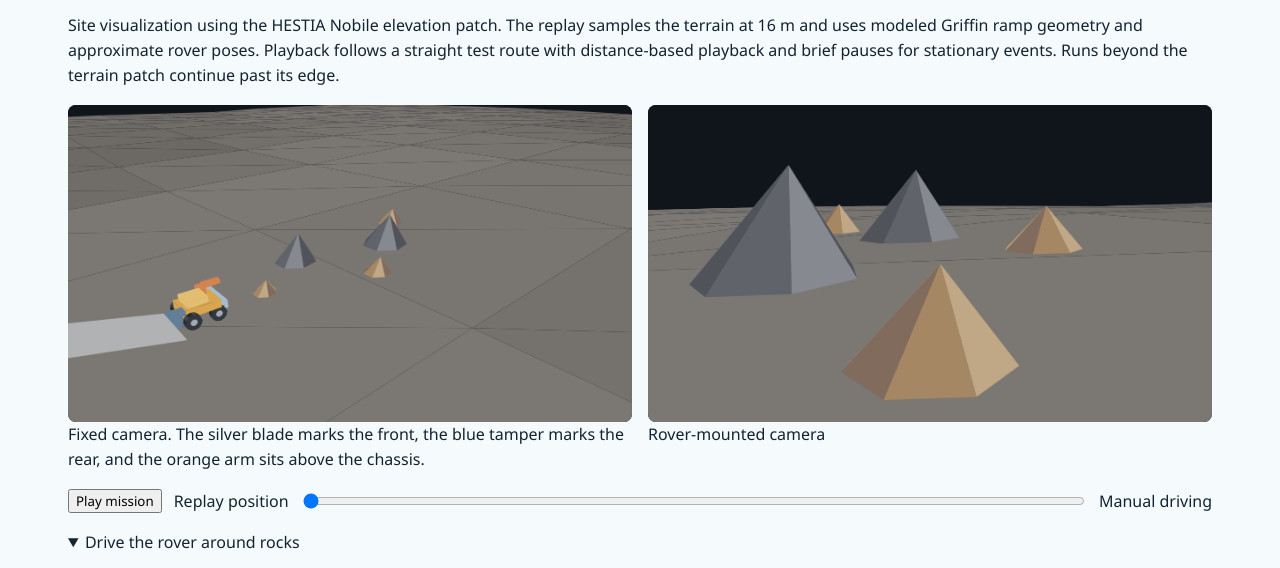
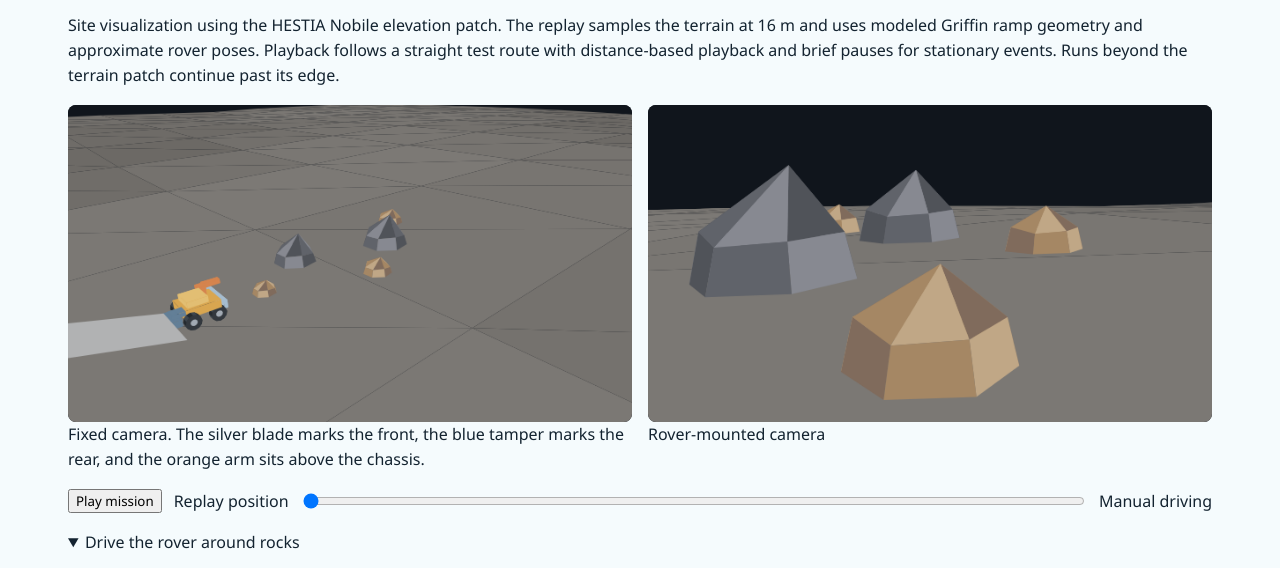
Before and after one commit to terrytrevino/logic-lunar-infrastructure, a plain HTML site: page rover-operations.html in a window 1280 px wide. Shown: the part 683-1251 px from the top of the page. Drawn offline with Linux system fonts and the light colour scheme.

Commit message:
Give rocks opaque geometry and keep rover paths clear of obstacles

```diff
--- a/rover-operations.html
+++ b/rover-operations.html
@@ -181,9 +181,16 @@ function rockFaces({x,y,r,movable}) {
     const px=x+Math.cos(angle)*r, py=y+Math.sin(angle)*r;
     return [px,py,ground(px,py)];
   });
+  const middle=base.map(([px,py],i)=>[mix(x,px,.86),mix(y,py,.86),ground(x,y)+r*(.45+.06*(i%3))]);
   const peak=[x+r*.15,y-r*.12,ground(x,y)+r*(movable?1.1:1.35)];
   const colors=movable?['#a58764','#c0a786','#806b5c']:['#60636a','#878991','#505359'];
-  return base.map((point,i)=>({points:[point,base[(i+1)%base.length],peak],color:colors[i%3]}));
+  return base.flatMap((point,i)=>{
+    const next=(i+1)%base.length;
+    return [
+      {points:[point,base[next],middle[next],middle[i]],color:colors[i%3]},
+      {points:[middle[i],middle[next],peak],color:colors[(i+1)%3]}
+    ];
+  });
 }
 function wheelFaces(x,y) {
   const ring = side => Array.from({length:12},(_,i)=>{
@@ -286,7 +293,11 @@ function drive(command) {
   const dx=Math.cos(driver.heading)*distance, dy=Math.sin(driver.heading)*distance;
   const next={x:driver.x+dx,y:driver.y+dy,heading:driver.heading};
   if(next.x<.75 || next.x>23 || Math.abs(next.y)>9) { drawCourse('Course boundary'); return; }
-  const contacts=rocks.filter(rock=>gap(next,rock)<rock.r+.9 && gap(next,rock)<gap(driver,rock));
+  const contacts=rocks.filter(rock=>{
+    const along=((rock.x-driver.x)*dx+(rock.y-driver.y)*dy)/(dx*dx+dy*dy);
+    const t=Math.max(0,Math.min(1,along));
+    return t>0 && gap({x:driver.x+t*dx,y:driver.y+t*dy},rock)<rock.r+1.08;
+  });
   const rock=contacts[0];
   if(contacts.length>1 || (rock && (!rock.movable || !bladeDown || command!=='forward'))) { drawCourse('Blocked by rock'); return; }
   if(rock) {
@@ -316,7 +327,7 @@ const routeX = row =>['at_griffin','night_hold','insufficient_energy_to_depart']
     ? -rampRun : row.position_m;
 
 function drawReplay(value) {
-  document.getElementById('camera-mode').textContent='Mission replay. Rocks show their starting positions. The trace does not record rock interactions.';
+  document.getElementById('camera-mode').textContent='Mission replay. The displayed path bends around the starting rocks. The lateral detour is illustrative; the trace records distance along the route.';
   if(!replayRows.length) {
     views.forEach(ctx=>ctx.clearRect(0,0,ctx.canvas.width,ctx.canvas.height));
     replayEvent.textContent='';
@@ -325,14 +336,17 @@ function drawReplay(value) {
   const index=Math.floor(value), blend=value-index;
   const a=replayRows[index], b=replayRows[Math.min(index+1,replayRows.length-1)];
   const x=mix(routeX(a),routeX(b),blend);
-  const z=x<0?toe-rampRise*x/rampRun:ground(x,0);
+  const y=-4.5*Math.max(0,Math.min(1,x/2,(20-x)/3));
+  const z=x<0?toe-rampRise*x/rampRun:ground(x,y);
   const returning=replayRows.slice(0,index+1).some(row=>row.event==='returned') || routeX(b)<routeX(a);
-  const direction=returning?-1:1;
-  const rover=roverFaces(x,0,z,returning?Math.PI:0);
+  const slope=x>0&&x<2?-2.25:x>17&&x<20?1.5:0;
+  const heading=Math.atan(slope)+(returning?Math.PI:0);
+  const dx=Math.cos(heading),dy=Math.sin(heading);
+  const rover=roverFaces(x,y,z,heading);
   const scenery=[ramp,...lander,...course.flatMap(rockFaces)].map(face=>({...face,layer:1}));
   const objects=[...terrain,...scenery];
   drawView(views[0],[-13,-17,toe+9],[20,0,toe],objects.concat(rover.map(face=>({...face,layer:1}))),true);
-  drawView(views[1],[x+direction*.4,0,z+1.05],[x+direction*6,0,z+.25],objects,true);
+  drawView(views[1],[x+dx*.4,y+dy*.4,z+1.05],[x+dx*6,y+dy*6,z+.25],objects,true);
   replayEvent.textContent=(eventLabels[a.event] ?? a.event)+' · '+mix(a.position_m,b.position_m,blend).toFixed(1)+' m from dock';
   if (index !== highlightedEvent) {
     trace.children[highlightedEvent]?.removeAttribute('aria-current');
```
